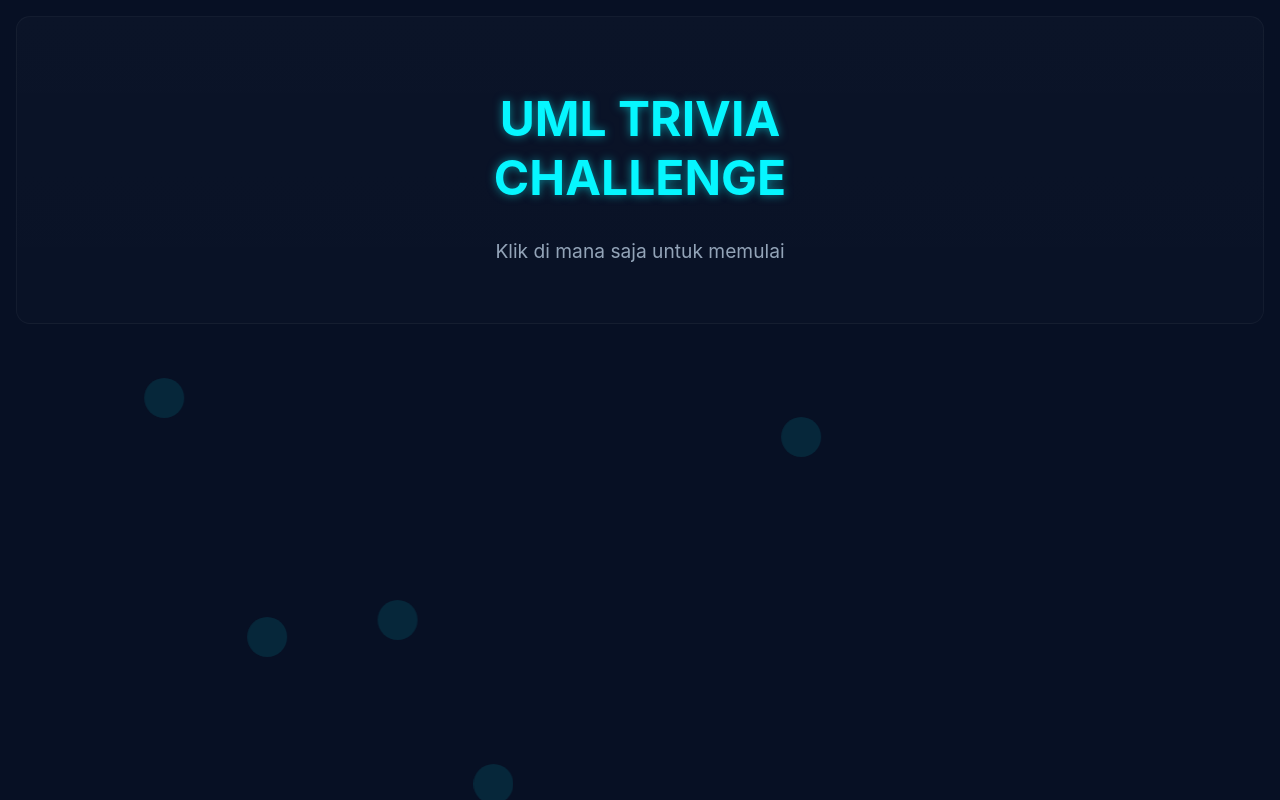
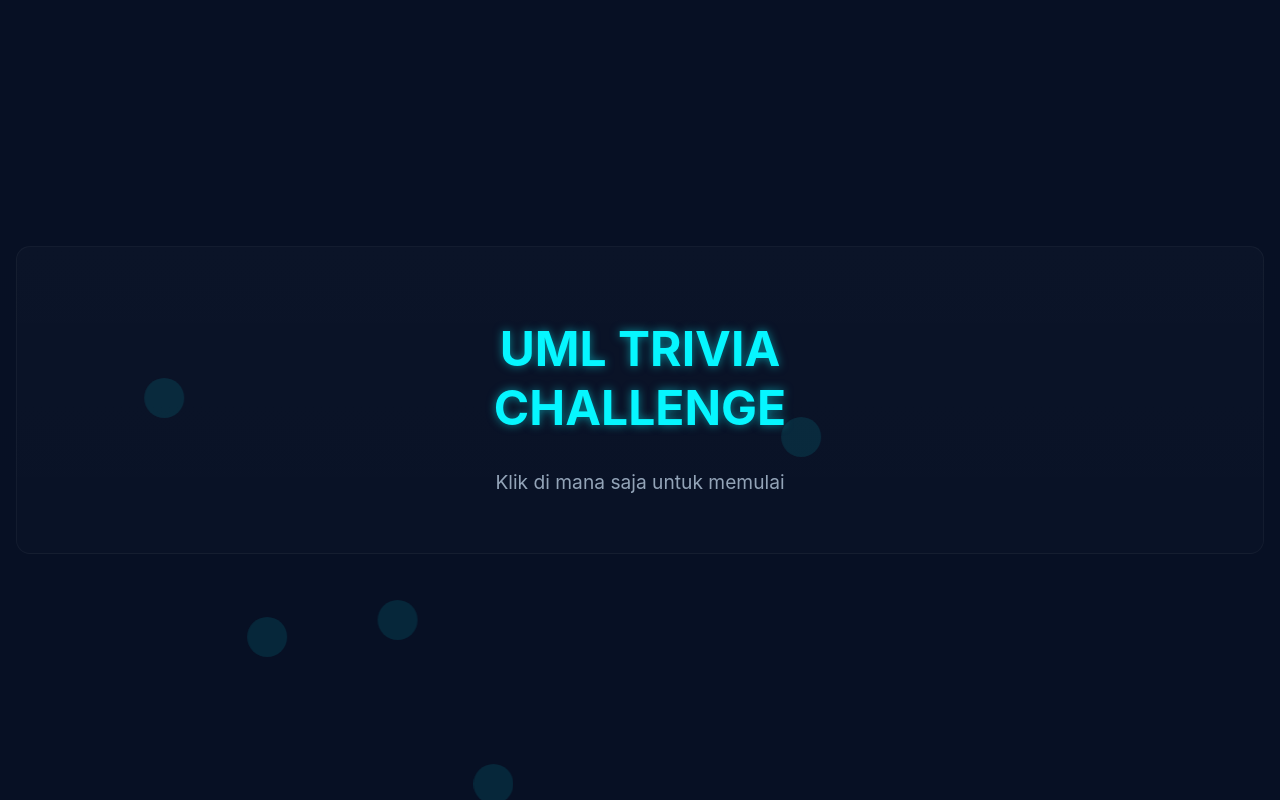
Before and after one commit to dilanurlaila/trivia-game-, a plain HTML site: page index.html in a window 1280 px wide. Drawn offline with Linux system fonts and the light colour scheme; no server answers.

Commit message:
Center align items in .screen class

```diff
--- a/style.css
+++ b/style.css
@@ -21,7 +21,7 @@
 }
 .screen {
   position: relative; top: 0; left: 0; right: 0; bottom: 0;
-  display: flex; align-items: center; justify-content: flex-start;
+  display: flex; align-items: center; justify-content: center;
   padding: 1rem; padding-bottom: max(1rem, env(safe-area-inset-bottom));
   overflow-y: auto;
   min-height: 100dvh;         /* tiap screen boleh scroll kalau konten panjang */
```
